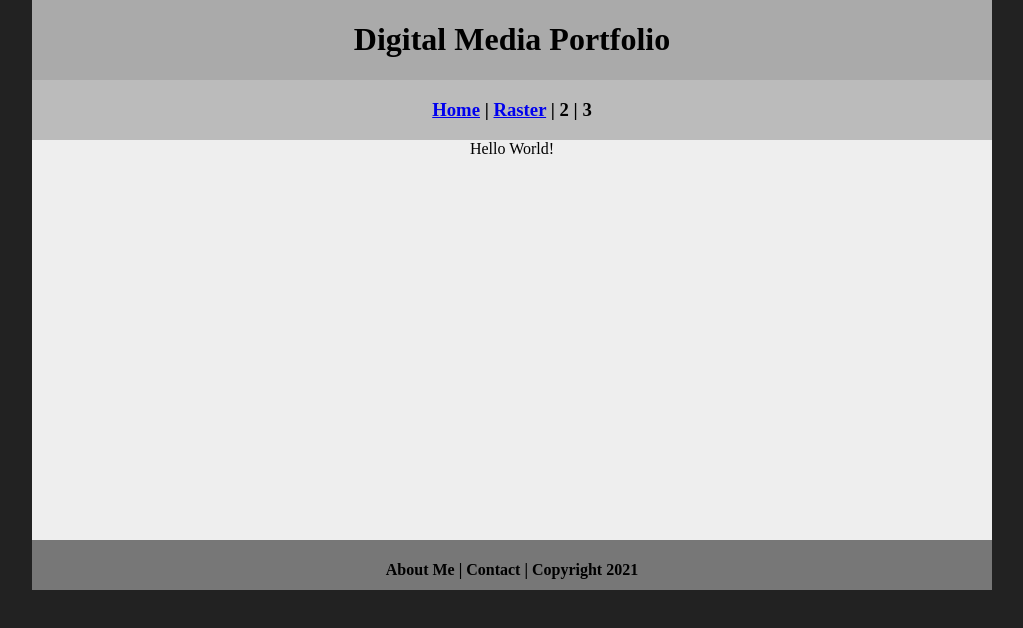
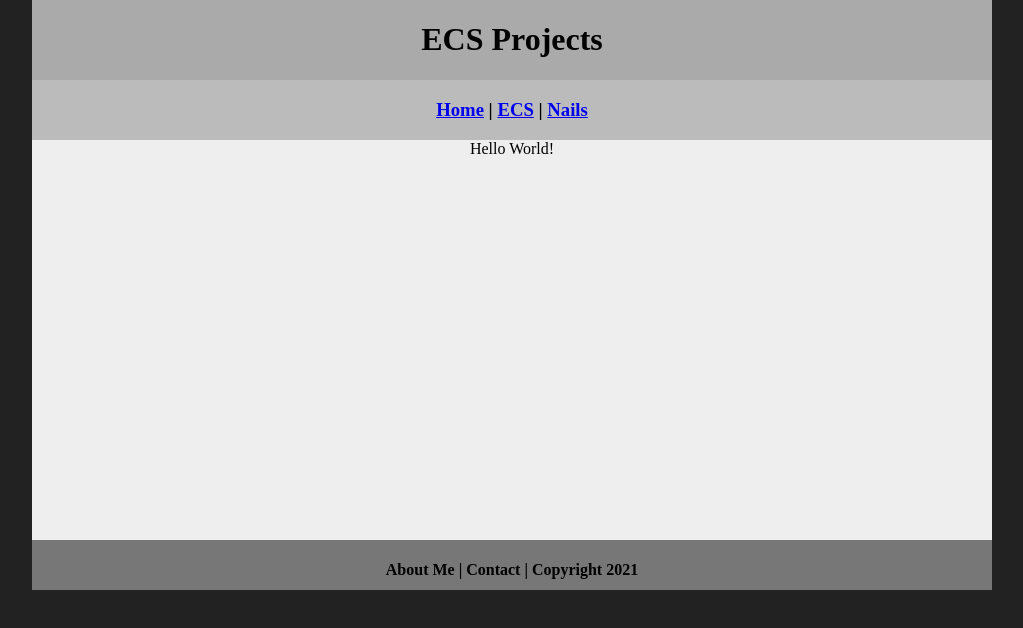
Before and after one commit to jaasmineee/ecsportfolio, a plain HTML site: page ecs/index.html in a window 1280 px wide. Shown: the whole page, without its empty margins (128-1151 px from the left). Drawn offline with Linux system fonts and the light colour scheme; files that its build step writes are made by us from their sources.

Commit message:
Update index.html

```diff
--- a/ecs/index.html
+++ b/ecs/index.html
@@ -3,18 +3,20 @@
 <head>
 	<!-- This is a comment! Text here will be ignored by the browser. -->
 	<meta charset="UTF-8">
-	<title>My Portfolio</title>
-	<link href="myCSS.css" rel="stylesheet" type="text/css">
+	<title>ECS Projects</title>
+	<link href="../myCSS.css" rel="stylesheet" type="text/css">
 </head>
 <body>
 <div class="container">
   <div class="header">
-  	<h1>Digital Media Portfolio</h1>
+  	<h1>ECS Projects</h1>
   </div>
   <div class="nav">
-    <h3><a href="index.html">Home</a> | <a href="raster/index.html">Raster</a> | 2 | 3</h3>
+    <h3><a href="../index.html">Home</a> | <a href="index.html">ECS</a> | <a href="../interest/index.html">Nails</a> </h3>
   </div>
-  <div class="content">Hello World!</div>
+  <div class="content">
+	  Hello World!
+  </div>
   <div class="footer">
     <h4>About Me | Contact | Copyright 2021</h4>
   </div>
```
